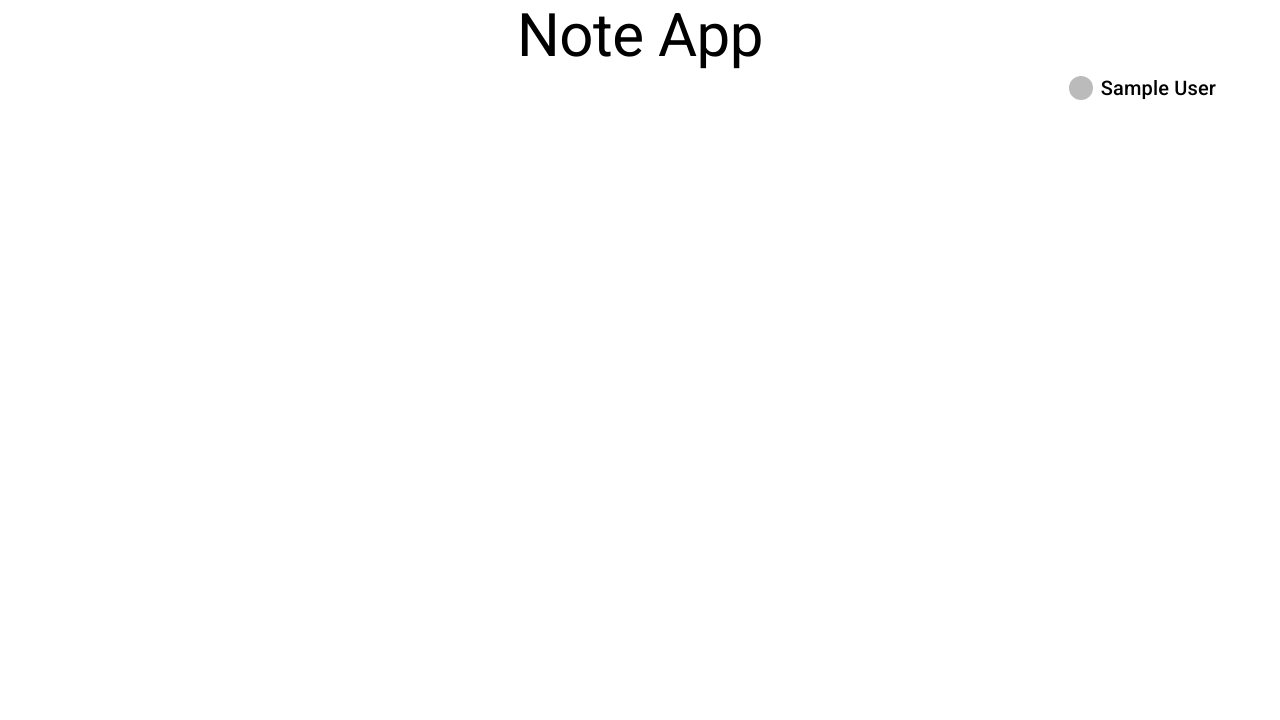
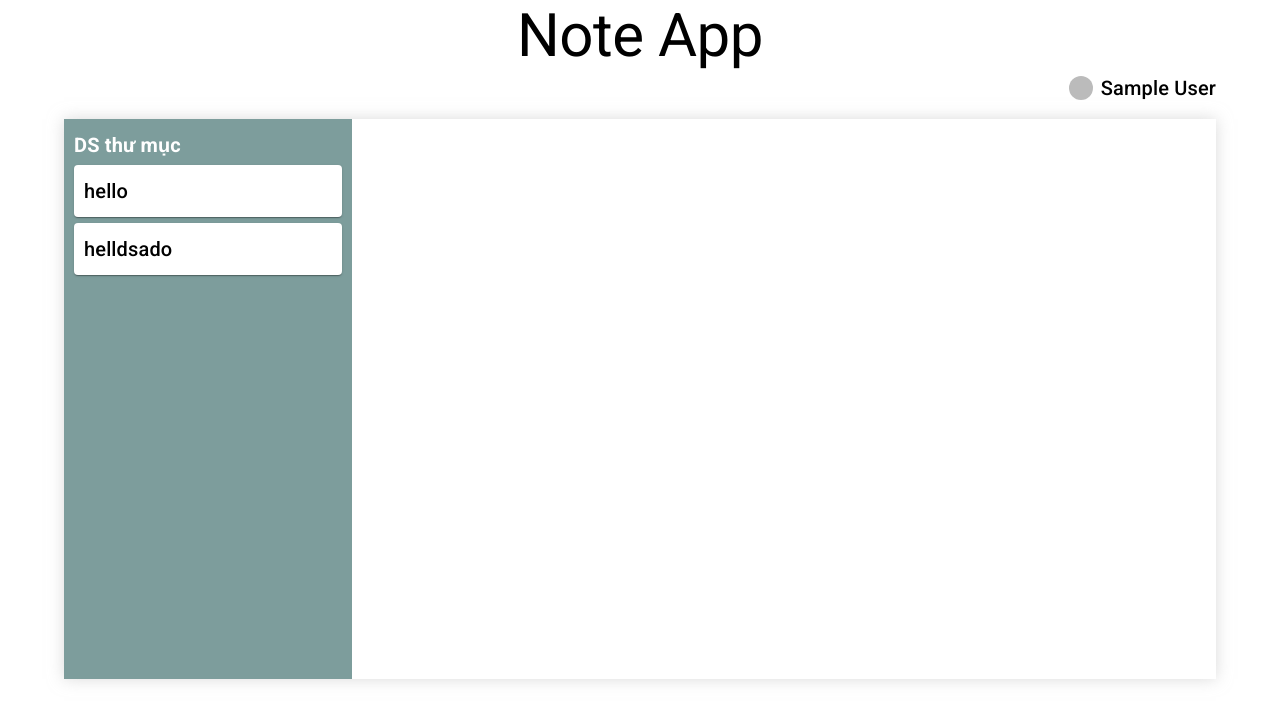
Before and after one commit to trongtuan99er/note-app, a React (Vite) app in the folder client/: page / in a window 1280 px wide. Shown: the top 720 px of the page. Built offline with nearby package versions, Linux system fonts and the light colour scheme; no server answers; sample sign-in values are in the browser's storage; a web font is replaced by a local one.

Commit message:
add folder list UI compo

```diff
--- /dev/null
+++ b/client/src/components/FolderList.jsx
@@ -0,0 +1,51 @@
+import React, {useState} from 'react'
+import { List, Typography, Card, CardContent} from '@mui/material'
+import { Link, useParams } from 'react-router-dom'
+import { Box } from '@mui/system'
+
+const FolderList = ({folders}) => {
+  const { folderId } = useParams()
+  const [activeFolderId, setActiveFolderId] = useState(folderId)
+  console.log(typeof(activeFolderId));
+  return (
+    <List
+      sx={{
+        width: '100%',
+        overflowY: 'auto',
+        height: '100%',
+        bgcolor: '#7d9d9c',
+        padding: '10px',
+        textAlign: 'left'
+      }}
+      subheader={
+        <Box>
+          <Typography variant="h6" color="initial" sx={{fontWeight: 'bold', color: 'white', mb: '4px'}}>DS thư mục</Typography>
+        </Box>
+      }
+    >
+      {
+        folders.map(({id, name}) => {
+          return (
+            <Link key={id} to={`folder/${id}`}
+              style={{textDecoration: 'none'}}
+              onClick={()=> setActiveFolderId(id)}
+            >
+              <Card sx={{mb: "6px", backgroundColor: id === activeFolderId ? 'rgb(255 211 140)' : null}}>
+                <CardContent sx={{
+                  p: '10px',
+                  '&:last-child': {pb: '10px'}
+                }}>
+                  <Typography variant="h6" color="initial">
+                    {name}
+                  </Typography>
+                </CardContent>
+              </Card>
+            </Link>
+          )
+        })
+      }
+      </List>
+  )
+}
+
+export default FolderList
--- a/client/src/pages/Home.jsx
+++ b/client/src/pages/Home.jsx
@@ -1,7 +1,9 @@
 import React from 'react'
-import Typography from '@mui/material/Typography'
+import {Typography, Grid} from '@mui/material'
 import { Box } from '@mui/system'
 import UserMenu from '../components/UserMenu'
+import FolderList from '../components/FolderList'
+import { Outlet } from 'react-router-dom'
 
 const Home = () => {
   return (
@@ -10,6 +12,15 @@ const Home = () => {
       <Box sx={{display: 'flex', justifyContent: 'right', mb: '15px'}}>
         <UserMenu />
       </Box>
+
+      <Grid container sx={{height: '70vh', boxShadow: "0 0 15px 0 rgba(193 193 193 / 60%)"}}>
+        <Grid item xs={3} sx={{height: '100%'}}>
+          <FolderList folders={[{id: "1", name: "hello"},{id: "2", name: "helldsado"}]}/>
+        </Grid>
+        <Grid item xs={9} sx={{height: '100%'}}>
+          <Outlet />
+        </Grid>
+      </Grid>
     </>
   )
 }
```
